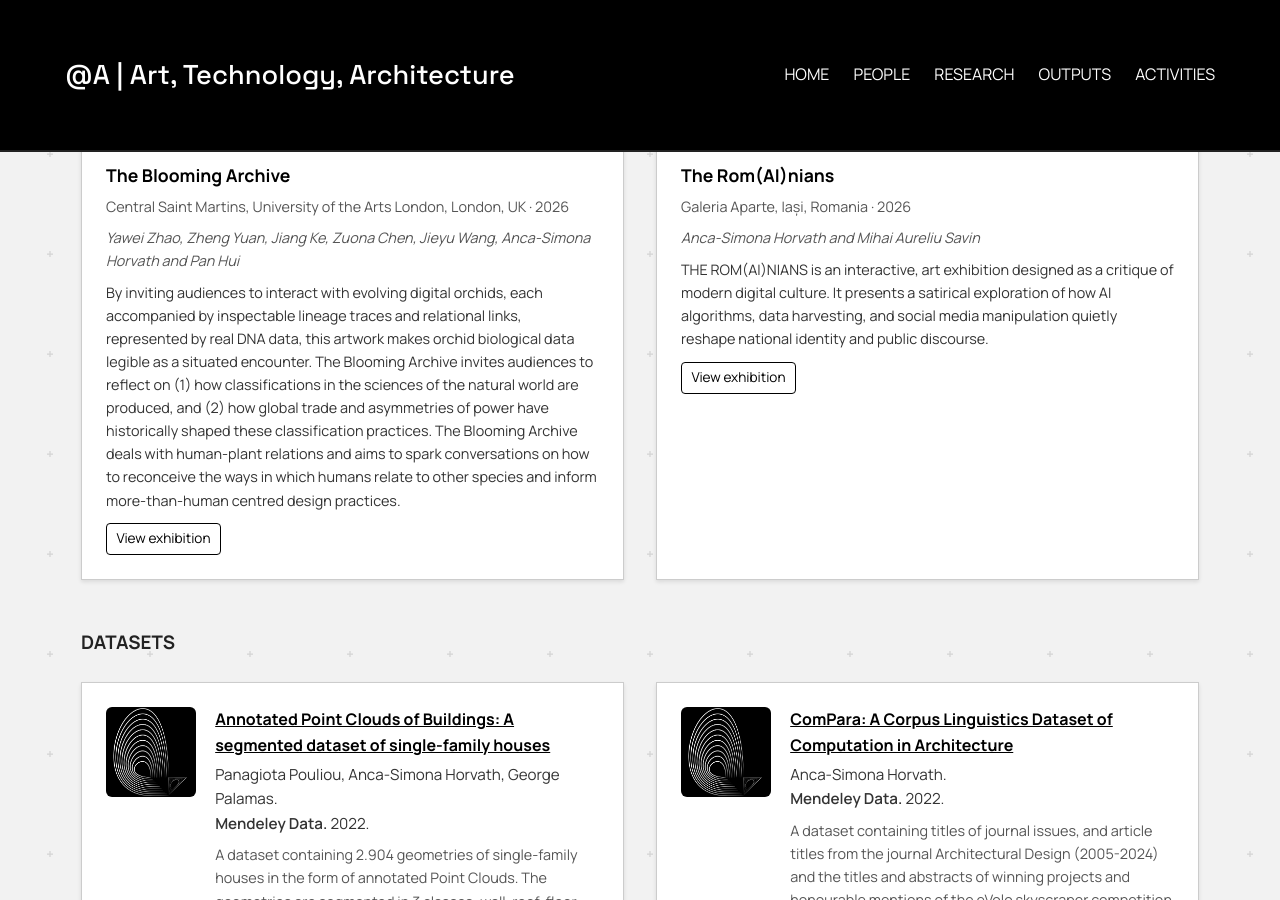
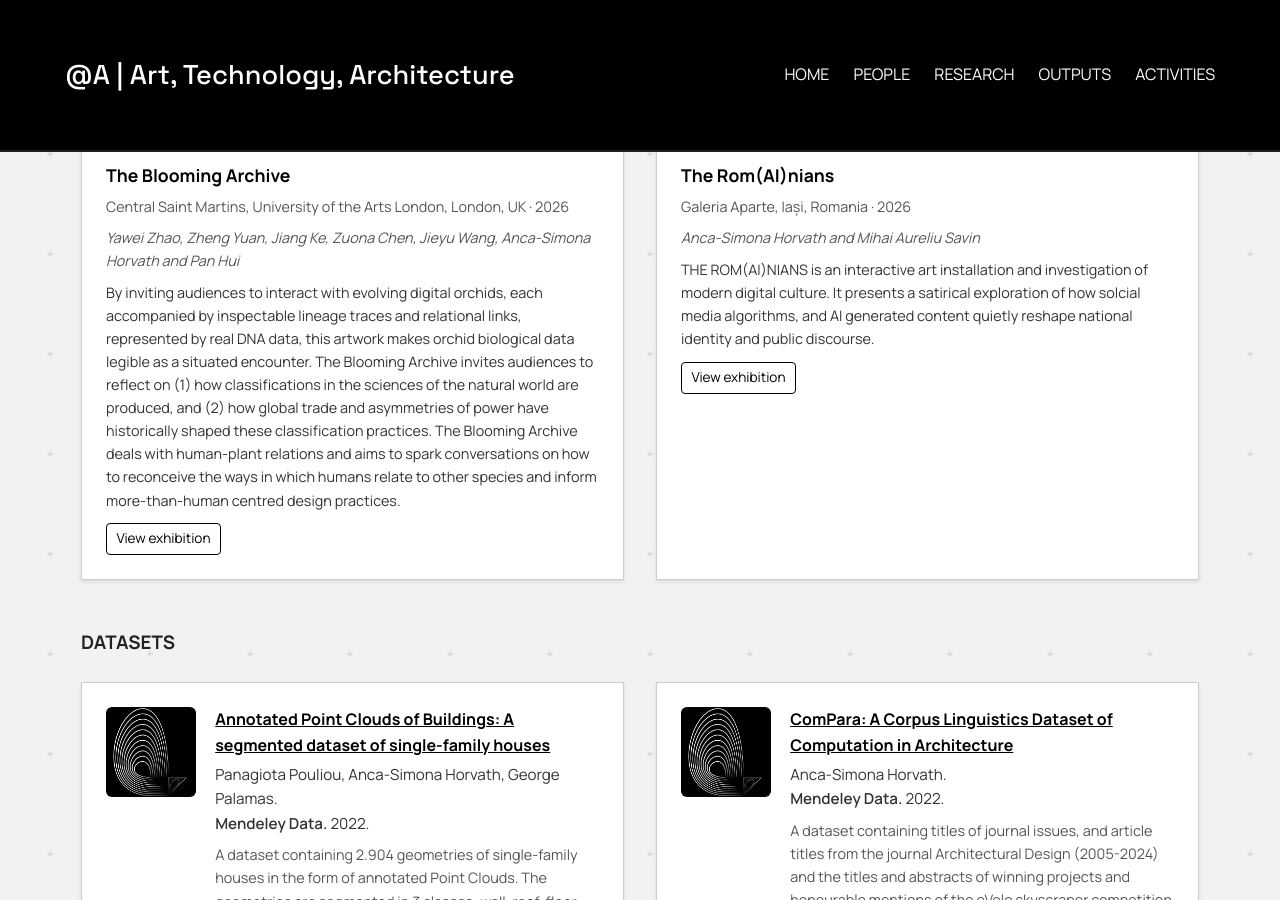
Before and after one commit to anqua/at-a, a Jekyll site: the page built from outputs.md, in a window 1280 px wide and 900 px high, scrolled down 2896 px. Built offline with Jekyll 4.4.1, drawn with Linux system fonts in a browser that asks for light colours.

Commit message:
Update exhibitions.yml

```diff
--- a/_data/exhibitions.yml
+++ b/_data/exhibitions.yml
@@ -16,7 +16,7 @@
   location: "Iași, Romania"
   year: 2026
   credits: "Anca-Simona Horvath and Mihai Aureliu Savin"
-  description: "THE ROM(AI)NIANS is an interactive, art exhibition designed as a critique of modern digital culture. It presents a satirical exploration of how AI algorithms, data harvesting, and social media manipulation quietly reshape national identity and public discourse."
+  description: "THE ROM(AI)NIANS is an interactive art installation and investigation of modern digital culture. It presents a satirical exploration of how solcial media algorithms, and AI generated content quietly reshape national identity and public discourse."
   description_long:
     - "This installation investigates the transformation of contemporary political advertising into an algorithmically optimized visual product, situated at the intersection of artificial intelligence, the attention economy, and collective imaginary. The materials circulated online in Romania between October 2024 and May 2026, starting during the period of the country's cancelled presidential elections, and following a period of turmoil, are approached not only as ideological vehicles, but also as symptoms of a new political aesthetic in which nostalgia, spirituality, social anxiety, nature, and national identity become reusable visual elements."
     - "The starting point consists of an archive of images and texts collected from algorithmically targeted social media feeds. These materials function simultaneously as historical documents, exposing political imagery at an important time in the country's history, and as indicators of the technological state of AI image generation during that period. Many of the images occupy a zone close to the uncanny valley: mixing the familiar and affective, while remaining sufficiently artificial to produce ambiguity and discomfort."
```
